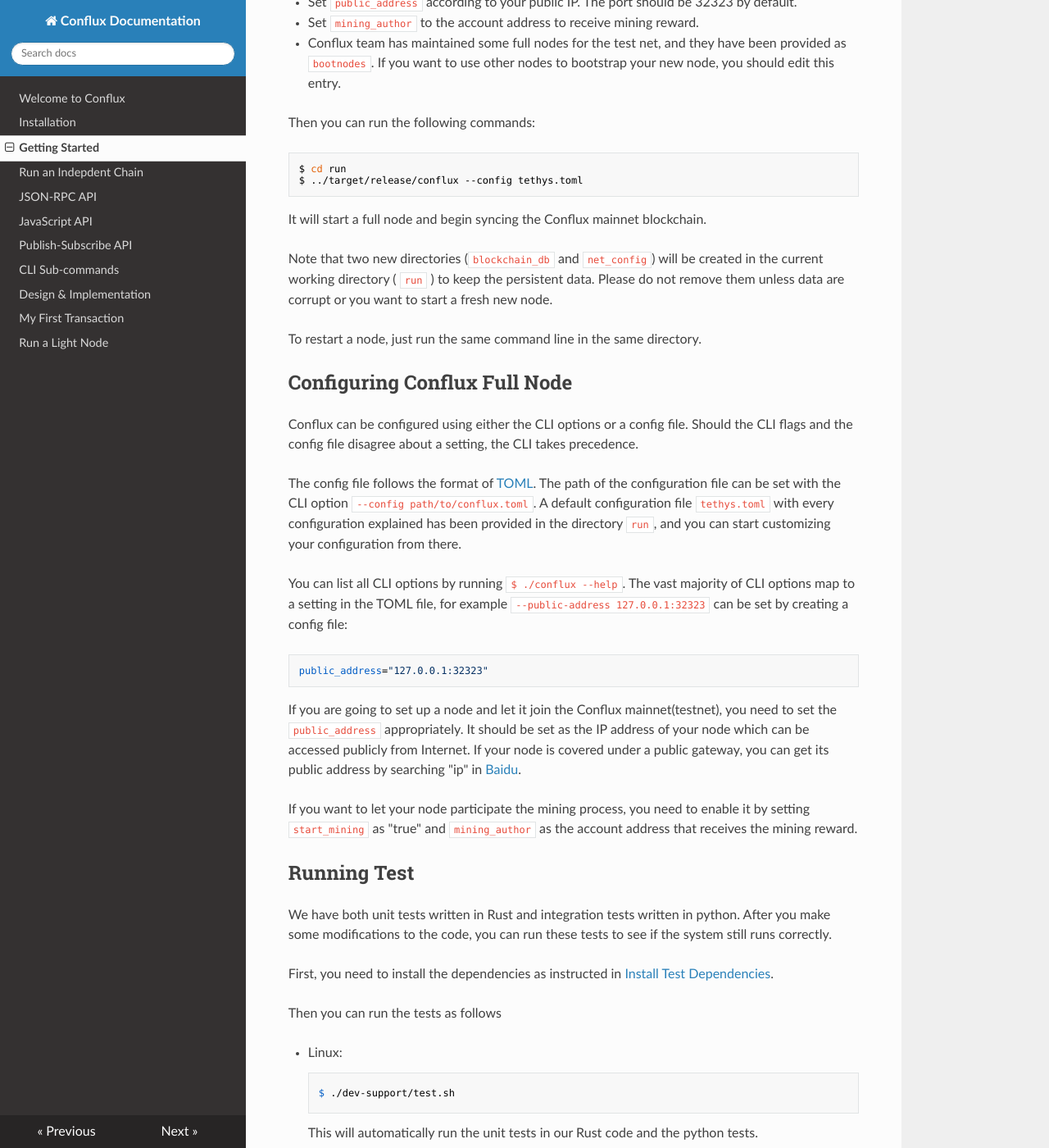
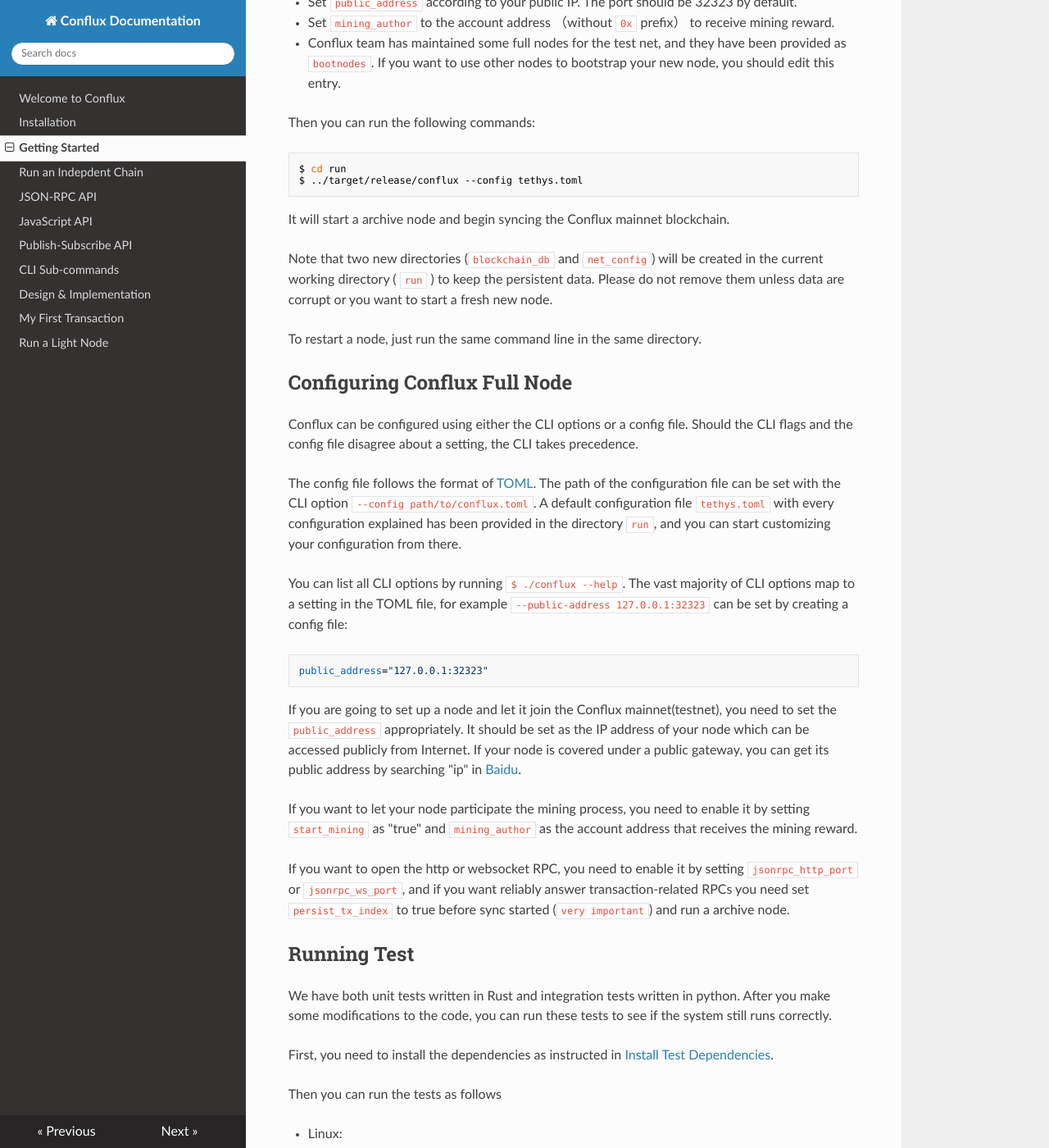
Before and after one commit to Conflux-Chain/conflux-doc, an MkDocs documentation site: the page built from docs/get_started.md, in a window 1280 px wide and 1400 px high, scrolled down 333 px. Shown: the whole window at 82% size. Built offline with MkDocs 1.6.1, drawn with Linux system fonts in a browser that asks for light colours; nearby versions of some CDN libraries; some of the changed text lies outside the part shown.

Commit message:
Add more description about RPC config

````diff
--- a/docs/get_started.md
+++ b/docs/get_started.md
@@ -11,14 +11,14 @@
 
 Here we walk through how to quickly setup conflux full node to join the testnet and how to use Conflux wallet to manage your account, transfer Conflux token, and deploy smart contract.
 
-## Running Conflux Full Node
+## Running Conflux Node
 
 First, please build the binary as instructed in [Installation](install.md#Install).
 
 To start Conflux manually, you need to edit the default configuration file `run/tethys.toml`:
 
 * Set `public_address` according to your public IP. The port should be 32323 by default.
-* Set `mining_author` to the account address to receive mining reward.
+* Set `mining_author` to the account address （without `0x` prefix） to receive mining reward.
 * Conflux team has maintained some full nodes for the test net, and they have been provided as `bootnodes`. If you want to use other nodes to bootstrap your new node, you should edit this entry.
 
 Then you can run the following commands:
@@ -28,7 +28,7 @@
 $ ../target/release/conflux --config tethys.toml
 ```
 
-It will start a full node and begin syncing the Conflux mainnet blockchain.
+It will start a archive node and begin syncing the Conflux mainnet blockchain.
 
 Note that two new directories (`blockchain_db` and `net_config`) will be created in the current working directory ( `run` ) to keep the persistent data. Please do not remove them unless data are corrupt or you want to start a fresh new node.
 
@@ -49,6 +49,8 @@
 If you are going to set up a node and let it join the Conflux mainnet(testnet), you need to set the `public_address` appropriately. It should be set as the IP address of your node which can be accessed publicly from Internet. If your node is covered under a public gateway, you can get its public address by searching "ip" in [Baidu](https://www.baidu.com).
 
 If you want to let your node participate the mining process, you need to enable it by setting `start_mining` as "true" and `mining_author` as the account address that receives the mining reward.
+
+If you want to open the http or websocket RPC, you need to enable it by setting `jsonrpc_http_port` or `jsonrpc_ws_port`, and if you want reliably answer transaction-related RPCs you need set `persist_tx_index` to true before sync started (`very important`) and run a archive node.
 
 ## Running Test
 
````
